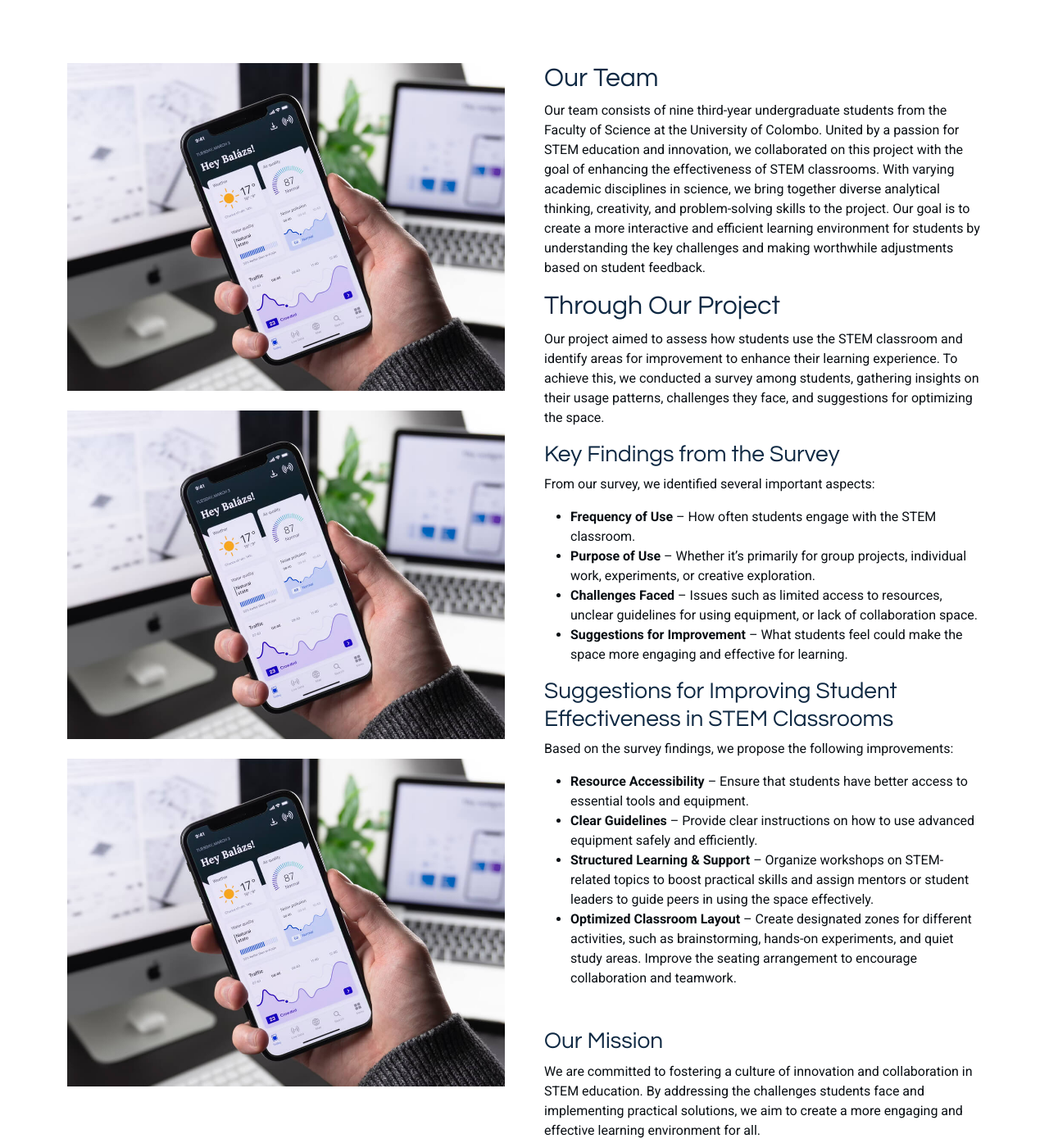
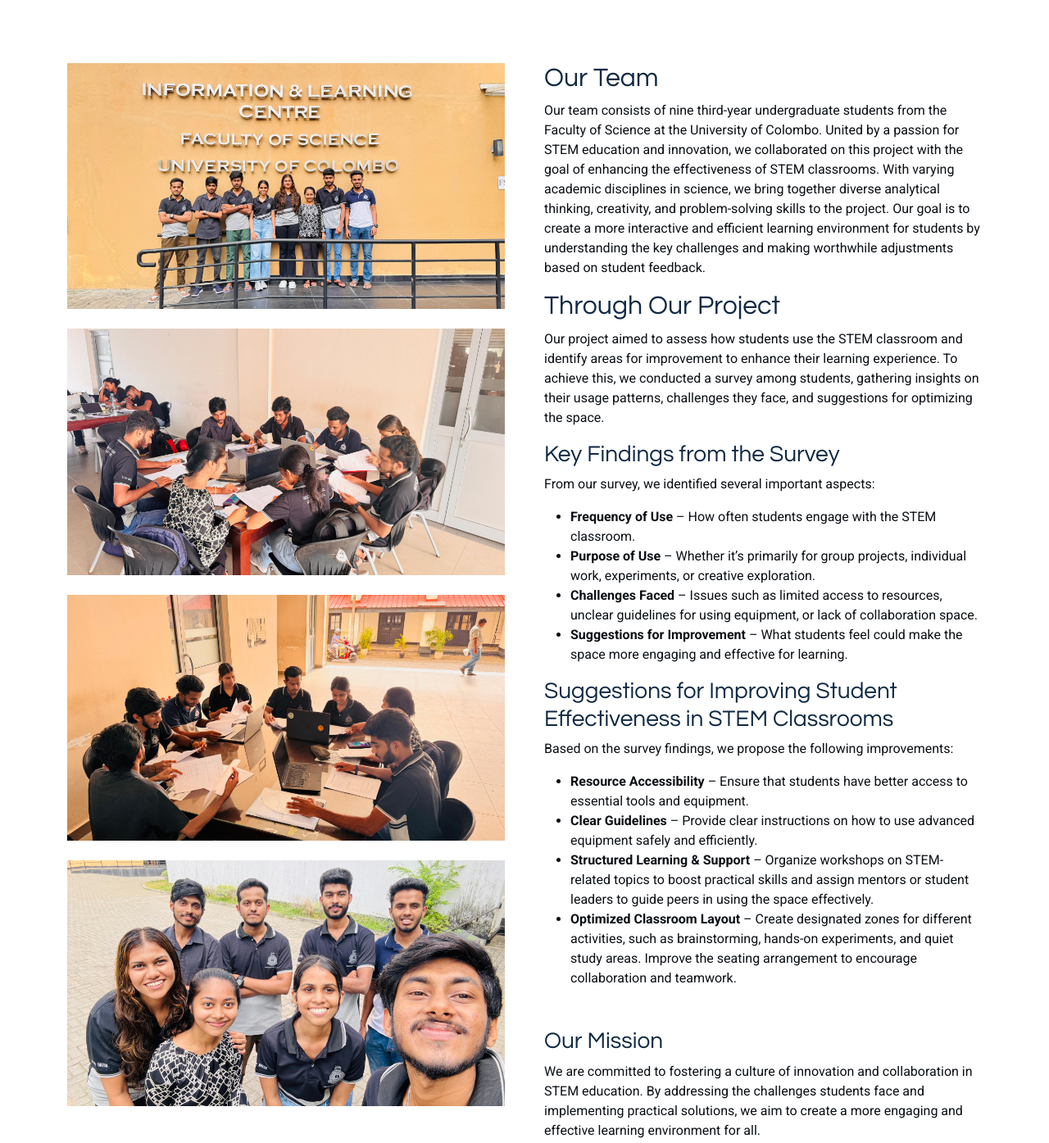
Before and after one commit to Rimzath/Commercial-Bank-STEM-Project, a plain HTML site: page About us.html in a window 1280 px wide. Shown: the part 331-1726 px from the top of the page at 82% size. Drawn offline with Linux system fonts and the light colour scheme.

Commit message:
Added photoes to about us category

```diff
--- a/About us.html
+++ b/About us.html
@@ -94,9 +94,10 @@
 
         <div class="row gy-4 g-lg-5">
           <div class="col-lg-6">
-            <img src="assets/img/portfolio/app-1.jpg" class="img-fluid mb-4" alt="Our Team">
-            <img src="assets/img/portfolio/app-1.jpg" class="img-fluid mb-4" alt="Our Project">
-            <img src="assets/img/portfolio/app-1.jpg" class="img-fluid mb-4" alt="Survey Insights">
+            <img src="assets/img/UOC/US_1.jpeg" class="img-fluid mb-4" alt="Our Team">
+            <img src="assets/img/UOC/US_2.jpeg" class="img-fluid mb-4" alt="Our Project">
+            <img src="assets/img/UOC/US_3.jpeg" class="img-fluid mb-4" alt="Survey Insights">
+            <img src="assets/img/UOC/US_4.jpeg" class="img-fluid mb-4" alt="Survey Insights">
           </div>
 
           <div class="col-lg-6">
```
Also changed, not shown: assets/img/UOC/US_1.jpeg (added), assets/img/UOC/US_2.jpeg (added), assets/img/UOC/US_3.jpeg (added), assets/img/UOC/US_4.jpeg (added).
